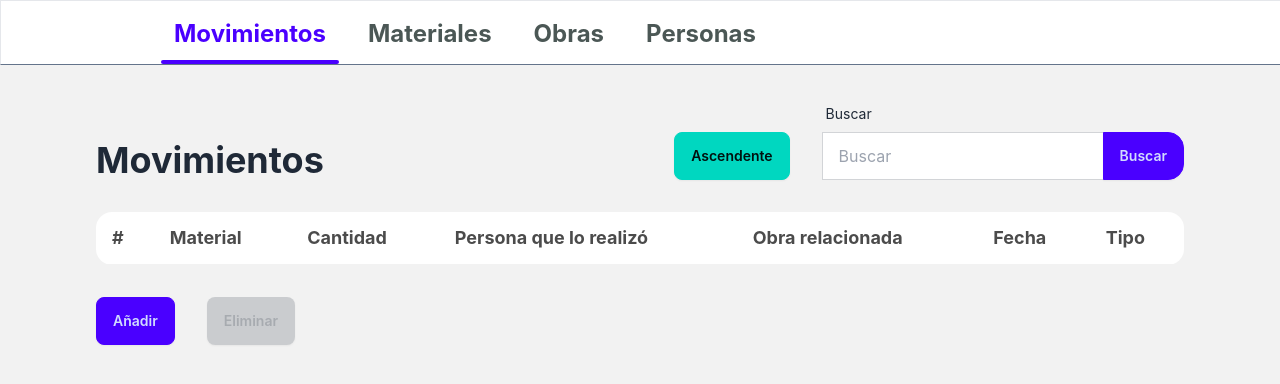
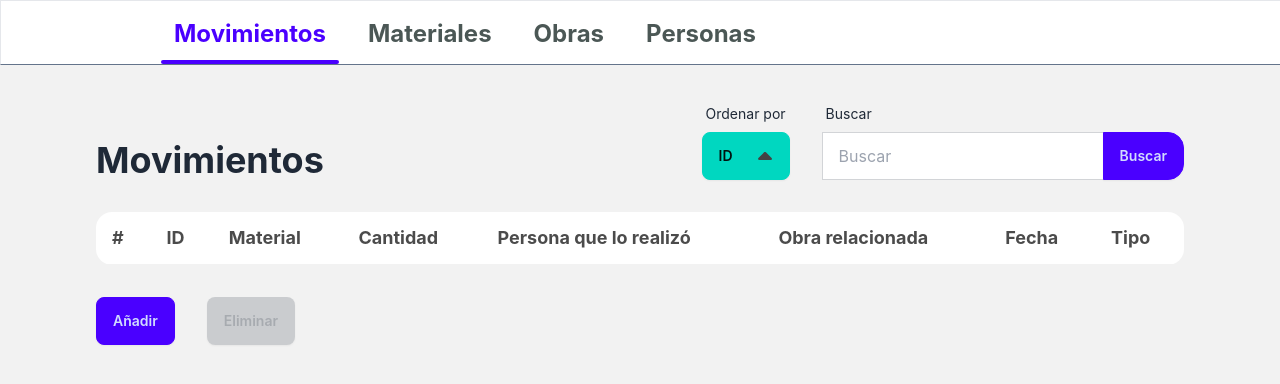
Before and after one commit to osoyinas/simple-inventory, a React (Vite) app: page /#/moves in a window 1280 px wide. Shown: the top 384 px of the page. Built offline with nearby package versions, Linux system fonts and the light colour scheme.

Commit message:
Add sort button

```diff
--- a/src/renderer/Components/dashboard/MaterialDashboard.tsx
+++ b/src/renderer/Components/dashboard/MaterialDashboard.tsx
@@ -8,10 +8,42 @@ import { useSort } from "@/renderer/hooks/useSort";
 import { deleteMaterial } from "@/api/material";
 import { GenericTable } from "../table/GenericTable";
 
+
+
+
 export function MaterialDashboard() {
+    const HEADERS = [
+        {name: "ID"},
+        {name: "Nombre"},
+        {name: "Cantidad total"},
+        {name: "Cantidad disponible"},
+        {name: "Descripción"},
+    ]
+    const FIELDS: TableField<Material>[] = [
+        {key: "id"},
+        {key: "name"},
+        {key: "absolute_amount",
+            logic: (item: Material) => {
+                return (<span>{item.absolute_amount} <span className="opacity-90 text-lg">{item.units}</span></span>)
+            }},
+        {key: "available_amount",
+            logic: (item: Material) => {
+                return (<span>{item.available_amount} <span className="opacity-90 text-lg">{item.units}</span></span>)
+            }
+        },
+        {key: "description"}
+    ];
+
+    const FORM_FIELDS: FormField<Material>[] = [
+        {label:"Nombre", key:"name", type:"text"},
+        {label:"Cantidad total", key:"absolute_amount", type:"number"},
+        {label:"Cantidad disponible", key:"available_amount", type:"number"},
+        {label: "Medida", key:"units", type:"select", options: Object.values(UNIT).map((unit) => ({value: unit, name: unit}))},
+        {label:"Descripción (opcional)", key:"description", type:"textarea"}
+    ]
     const [materials, setMaterials] = useState<Material[]>([])
     const {filteredItems : filteredMaterials, setFilter} = useFilter<Material>({items: materials, key: "name"})
-    const {sortedItems: sortedMaterials, setSort, changeSortDirection, sortDirection} = useSort<Material>(filteredMaterials)
+    const {sortedItems: sortedMaterials, setSort, changeSortDirection, sortDirection, getCurrentSort} = useSort<Material>(filteredMaterials, HEADERS, FIELDS)
 
     useEffect(() => {
         getMaterials().then((response) => {
@@ -47,39 +79,12 @@ export function MaterialDashboard() {
         updateMaterial(item).catch((error) => console.error(error));
         refreshMaterials();
     }
-    const headers = [
-        {name: "Nombre"},
-        {name: "Cantidad total"},
-        {name: "Cantidad disponible"},
-        {name: "Descripción"}
-    ]
-    const fields: TableField<Material>[] = [
-        {key: "name"},
-        {key: "absolute_amount",
-            logic: (item: Material) => {
-                return (<span>{item.absolute_amount} <span className="opacity-90 text-lg">{item.units}</span></span>)
-            }},
-        {key: "available_amount",
-            logic: (item: Material) => {
-                return (<span>{item.available_amount} <span className="opacity-90 text-lg">{item.units}</span></span>)
-            }
-        },
-        {key: "description"}
-    ];
-
-    const formFields: FormField<Material>[] = [
-        {label:"Nombre", key:"name", type:"text"},
-        {label:"Cantidad total", key:"absolute_amount", type:"number"},
-        {label:"Cantidad disponible", key:"available_amount", type:"number"},
-        {label: "Medida", key:"units", type:"select", options: Object.values(UNIT).map((unit) => ({value: unit, name: unit}))},
-        {label:"Descripción (opcional)", key:"description", type:"textarea"}
-    ]
     return (
         <LayoutContainer>
             <GenericTable
                 title="Materiales"
-                headers={headers}
-                fields={fields}
+                headers={HEADERS}
+                fields={FIELDS}
                 items={sortedMaterials}
                 changeSortDirection={changeSortDirection}
                 handleDelete={handleDelete}
@@ -88,7 +93,8 @@ export function MaterialDashboard() {
                 sortDirection={sortDirection}
                 handleSort={(value:keyof Material| null)=>{setSort(value)}}
                 handleFilter={(value:string)=> {setFilter(value)}}
-                formFields={formFields}
+                formFields={FORM_FIELDS}
+                getCurrentSort={getCurrentSort}
             />
         </LayoutContainer>
     );
--- a/src/renderer/Components/dashboard/MovementDashboard.tsx
+++ b/src/renderer/Components/dashboard/MovementDashboard.tsx
@@ -10,14 +10,64 @@ import { usePersonOptions } from "@/renderer/hooks/usePersonOptions";
 import { useMaterialOptions } from "@/renderer/hooks/useMaterialOptions";
 import { UseWorkOptions } from "@/renderer/hooks/useWorkOptions";
 
+
 export function MovementDasboard() {
-    const [moves, setMoves] = useState<Movement[]>([]);
-    const {filteredItems , setFilter} = useFilter<Movement>({items: moves, key: "material_name"});
-    const {sortedItems: sortedPersons, setSort, changeSortDirection, sortDirection} = useSort(filteredItems);
+    const HEADERS = [
+        {name:"ID"},
+        {name:"Material"},
+        {name:"Cantidad"},
+        {name:"Persona que lo realizó"},
+        {name:"Obra relacionada"},
+        {name:"Fecha"},
+        {name:"Tipo"},
+    ]
+
+    const FIELDS: TableField<Movement>[]= [
+        {key: "id"},
+        {key: "material_name"},
+        {key: "amount", logic: (item: Movement) => (
+            <div className={`font-bold  text-xl `}>
+                {item.type === MOVEMENT_TYPE.in? "+": "-"}{item.amount} {item.material_units}
+            </div>)
+        },
+        {key: "person_name"},
+        {key: "work_name"},
+        {key: "date", logic: (item: Movement) => {
+            const date = new Date(item.date);
+            return date.toLocaleDateString('es-ES', { day: 'numeric', month: 'long', year: 'numeric' });
+        }
+        },
+        {key: "type", logic: (item: Movement) => item.type === MOVEMENT_TYPE.in
+            ? <button className="btn btn-success rounded-full w-28" onClick={()=> {
+                updateMovement({...item, type: MOVEMENT_TYPE.out}).catch((error) => console.error(error));
+                refreshMoves();
+            }}>Entrada</button>
+            : <button className="btn btn-error rounded-full w-28" onClick={()=> {
+                updateMovement({...item, type: MOVEMENT_TYPE.in}).catch((error) => console.error(error));
+                refreshMoves();
+            }}>Salida</button>
+        },
+    ];
 
     const {personsAsOptions} = usePersonOptions();
     const {materialsAsOptions} = useMaterialOptions();
     const {worksAsOptions} = UseWorkOptions();
+
+
+    const FORM_FIELDS: FormField<Movement>[]= [
+        {label:"Material", key:"material_id", type:"select", options: materialsAsOptions},
+        {label:"Obra", key:"work_id", type:"select", options: worksAsOptions},
+        {label:"Persona", key:"person_id", type:"select", options: personsAsOptions},
+        {label:"Cantidad", key:"amount", type:"number"},
+        {label:"Fecha", key:"date", type:"date"},
+        {label:"Tipo", key:"type", type:"select", options: [ {value: MOVEMENT_TYPE.out, name: "Salida"}, {value: MOVEMENT_TYPE.in, name: "Entrada"}]},
+        {label:"Descripción (opcional)", key:"description", type:"textarea"},
+    ]
+
+    const [moves, setMoves] = useState<Movement[]>([]);
+    const {filteredItems , setFilter} = useFilter<Movement>({items: moves, key: "material_name"});
+    const {sortedItems: sortedPersons, setSort, changeSortDirection, sortDirection, getCurrentSort} = useSort(filteredItems, HEADERS, FIELDS);
+
 
     useEffect(() => {
         refreshMoves();
@@ -44,56 +94,12 @@ export function MovementDasboard() {
         });
     };
 
-    const headers = [
-        {name:"Material"},
-        {name:"Cantidad"},
-        {name:"Persona que lo realizó"},
-        {name:"Obra relacionada"},
-        {name:"Fecha"},
-        {name:"Tipo"},
-    ]
-
-    const fields: TableField<Movement>[]= [
-        {key: "material_name"},
-        {key: "amount", logic: (item: Movement) => (
-            <div className={`font-bold  text-xl `}>
-                {item.type === MOVEMENT_TYPE.in? "+": "-"}{item.amount} {item.material_units}
-            </div>)
-        },
-        {key: "person_name"},
-        {key: "work_name"},
-        {key: "date", logic: (item: Movement) => {
-            const date = new Date(item.date);
-            return date.toLocaleDateString('es-ES', { day: 'numeric', month: 'long', year: 'numeric' });
-        }
-        },
-        {key: "type", logic: (item: Movement) => item.type === MOVEMENT_TYPE.in
-            ? <button className="btn btn-success rounded-full w-28" onClick={()=> {
-                updateMovement({...item, type: MOVEMENT_TYPE.out}).catch((error) => console.error(error));
-                refreshMoves();
-            }}>Entrada</button>
-            : <button className="btn btn-error rounded-full w-28" onClick={()=> {
-                updateMovement({...item, type: MOVEMENT_TYPE.in}).catch((error) => console.error(error));
-                refreshMoves();
-            }}>Salida</button>
-        },
-    ];
-
-    const formFields: FormField<Movement>[]= [
-        {label:"Material", key:"material_id", type:"select", options: materialsAsOptions},
-        {label:"Obra", key:"work_id", type:"select", options: worksAsOptions},
-        {label:"Persona", key:"person_id", type:"select", options: personsAsOptions},
-        {label:"Cantidad", key:"amount", type:"number"},
-        {label:"Fecha", key:"date", type:"date"},
-        {label:"Tipo", key:"type", type:"select", options: [ {value: MOVEMENT_TYPE.out, name: "Salida"}, {value: MOVEMENT_TYPE.in, name: "Entrada"}]},
-        {label:"Descripción (opcional)", key:"description", type:"textarea"},
-    ]
     return (
         <LayoutContainer>
             <GenericTable
                 title="Movimientos"
-                headers={headers}
-                fields={fields}
+                headers={HEADERS}
+                fields={FIELDS}
                 items={sortedPersons}
                 handleAdd={handleAdd}
                 handleSort={setSort}
@@ -101,7 +107,8 @@ export function MovementDasboard() {
                 changeSortDirection={changeSortDirection}
                 handleDelete={handleDelete}
                 handleFilter={setFilter}
-                formFields={formFields}
+                formFields={FORM_FIELDS}
+                getCurrentSort={getCurrentSort}
             />
         </LayoutContainer>
     );
--- a/src/renderer/Components/dashboard/PersonDashboard.tsx
+++ b/src/renderer/Components/dashboard/PersonDashboard.tsx
@@ -8,9 +8,24 @@ import { useSort } from "@/renderer/hooks/useSort";
 import {GenericTable} from "@/renderer/Components/table/GenericTable";
 
 export function PersonDasboard() {
+    const HEADERS = [
+        {name:"ID"},
+        {name:"Nombre"},
+    ]
+
+    const FIELDS: TableField<Person>[]= [
+        {key: "id"},
+        {key: "name"},
+    ];
+
+    const FORM_FIELDS: FormField<Person>[] = [
+        {label:"Nombre", key:"name", type:"text"},
+    ]
+
+
     const [persons, setPersons] = useState<Person[]>([]);
     const {filteredItems : filteredPersons, setFilter} = useFilter({items: persons, key: "name"});
-    const {sortedItems: sortedPersons, setSort, sortDirection, changeSortDirection} = useSort(filteredPersons);
+    const {sortedItems: sortedPersons, setSort, sortDirection, changeSortDirection, getCurrentSort} = useSort(filteredPersons, HEADERS, FIELDS);
 
     useEffect(() => {
         refreshPersons();
@@ -47,26 +62,12 @@ export function PersonDasboard() {
         });
     }
 
-    const headers = [
-        {name:"ID"},
-        {name:"Nombre"},
-    ]
-
-    const fields: TableField<Person>[]= [
-        {key: "id"},
-        {key: "name"},
-    ];
-
-    const formFields: FormField<Person>[] = [
-        {label:"Nombre", key:"name", type:"text"},
-    ]
-
     return (
         <LayoutContainer>
             <GenericTable
                 title="Personas"
-                headers={headers}
-                fields={fields}
+                headers={HEADERS}
+                fields={FIELDS}
                 items={sortedPersons}
                 handleDelete={handleDelete}
                 handleAdd={handleAdd}
@@ -75,7 +76,8 @@ export function PersonDasboard() {
                 sortDirection={sortDirection}
                 changeSortDirection={changeSortDirection}
                 handleFilter={setFilter}
-                formFields={formFields}
+                formFields={FORM_FIELDS}
+                getCurrentSort={getCurrentSort}
             />
         </LayoutContainer>
     );
--- a/src/renderer/Components/dashboard/WorksDashboard.tsx
+++ b/src/renderer/Components/dashboard/WorksDashboard.tsx
@@ -9,9 +9,44 @@ import { addWork } from "@/api/work";
 import {GenericTable} from "@/renderer/Components/table/GenericTable";
 
 export function WorkDashboard() {
+    const HEADERS = [
+        {name:"ID"},
+        {name:"Nombre"},
+        {name:"Fecha de inicio"},
+        {name:"Estado"},
+        {name:"Descripción"}
+    ]
+    const FIELDS: TableField<Work>[] = [
+        {key: "id"},
+        {key: "name"},
+        {key: "start_date", logic: (item: Work) => {
+            const date = new Date(item.start_date);
+            return date.toLocaleDateString('es-ES', { day: 'numeric', month: 'long', year: 'numeric' });
+        }},
+        {key: "status", logic: (item: Work) => item.status === STATUS.pending
+            ? <button className="btn btn-alert rounded-full" onClick={()=> {
+                item.status = STATUS.done
+                handleUpdate(item)
+                refreshWorks()
+            }}>Pendiente</button>
+            : <button className="btn btn-success rounded-full" onClick={()=> {
+                item.status = STATUS.pending
+                handleUpdate(item)
+                refreshWorks()
+            }}>Finalizada</button>
+        },
+        {key: "description"},
+    ];
+
+    const FORM_FIELDS: FormField<Work>[] = [
+        {label:"Nombre", key:"name", type:"text"},
+        {label:"Fecha de inicio", key:"start_date", type:"date"},
+        {label:"Descripción (opcional)", key:"description", type:"textarea"},
+    ]
+
     const [works, setWorks] = useState<Work[]>([]);
     const {filteredItems , setFilter} = useFilter<Work>({items: works, key: "name"});
-    const {sortedItems, setSort, changeSortDirection, sortDirection} = useSort(filteredItems);
+    const {sortedItems, setSort, changeSortDirection, sortDirection, getCurrentSort} = useSort(filteredItems, HEADERS, FIELDS);
 
     useEffect(() => {
         refreshWorks();
@@ -45,44 +80,13 @@ export function WorkDashboard() {
         refreshWorks();
     }
 
-    const headers = [
-        {name:"Nombre"},
-        {name:"Fecha de inicio"},
-        {name:"Estado"},
-        {name:"Descripción"}
-    ]
-    const fields: TableField<Work>[] = [
-        {key: "name"},
-        {key: "start_date", logic: (item: Work) => {
-            const date = new Date(item.start_date);
-            return date.toLocaleDateString('es-ES', { day: 'numeric', month: 'long', year: 'numeric' });
-        }},
-        {key: "status", logic: (item: Work) => item.status === STATUS.pending
-            ? <button className="btn btn-alert rounded-full" onClick={()=> {
-                item.status = STATUS.done
-                handleUpdate(item)
-                refreshWorks()
-            }}>Pendiente</button>
-            : <button className="btn btn-success rounded-full" onClick={()=> {
-                item.status = STATUS.pending
-                handleUpdate(item)
-                refreshWorks()
-            }}>Finalizada</button>
-        },
-        {key: "description"},
-    ];
 
-    const formFields: FormField<Work>[] = [
-        {label:"Nombre", key:"name", type:"text"},
-        {label:"Fecha de inicio", key:"start_date", type:"date"},
-        {label:"Descripción (opcional)", key:"description", type:"textarea"},
-    ]
     return (
         <LayoutContainer>
             <GenericTable
                 title="Obras"
-                headers={headers}
-                fields={fields}
+                headers={HEADERS}
+                fields={FIELDS}
                 items={sortedItems}
                 handleDelete={handleDelete}
                 handleAdd={handleAdd}
@@ -91,7 +95,8 @@ export function WorkDashboard() {
                 changeSortDirection={changeSortDirection}
                 handleSort={setSort}
                 handleFilter={setFilter}
-                formFields={formFields}
+                formFields={FORM_FIELDS}
+                getCurrentSort={getCurrentSort}
             />
         </LayoutContainer>
     );
--- a/src/renderer/Components/icons/Triangles.tsx
+++ b/src/renderer/Components/icons/Triangles.tsx
@@ -1,7 +1,7 @@
 export function DownTriangle() {
     return (
-        <svg xmlns="http://www.w3.org/2000/svg" width="20px" height="20px" viewBox="0 -0.5 17 17" version="1.1" >
-            <g stroke="none" stroke-width="1" fill="none" fill-rule="evenodd">
+        <svg xmlns="http://www.w3.org/2000/svg" width="15px" height="15px" viewBox="0 -0.5 17 17" version="1.1" >
+            <g stroke="none" strokeWidth="1" fill="none" fillRule="evenodd">
                 <path d="M10.106,12.69 C9.525,13.27 8.584,13.27 8.002,12.69 L1.561,6.246 C0.979,5.665 0.722,4.143 2.561,4.143 L15.549,4.143 C17.45,4.143 17.131,5.664 16.549,6.246 L10.106,12.69 L10.106,12.69 Z" fill="#434343" >
 
                 </path>
@@ -12,13 +12,13 @@ export function DownTriangle() {
 
 export function UpTriangle() {
     return (
-        <svg xmlns="http://www.w3.org/2000/svg"  width="20px" height="20px" viewBox="0 -0.5 17 17" version="1.1" fill="#000000" transform="rotate(180)">
+        <svg xmlns="http://www.w3.org/2000/svg"  width="15px" height="15px" viewBox="0 -0.5 17 17" version="1.1" fill="#000000" transform="rotate(180)">
 
-            <g id="SVGRepo_bgCarrier" stroke-width="0"/>
+            <g id="SVGRepo_bgCarrier" strokeWidth="0"/>
 
-            <g id="SVGRepo_tracerCarrier" stroke-linecap="round" stroke-linejoin="round"/>
+            <g id="SVGRepo_tracerCarrier" strokeLinecap="round" strokeLinejoin="round"/>
 
-            <g id="SVGRepo_iconCarrier"> <title>1237</title> <defs> </defs> <g stroke="none" stroke-width="1" fill="none" fill-rule="evenodd"> <path d="M10.106,12.69 C9.525,13.27 8.584,13.27 8.002,12.69 L1.561,6.246 C0.979,5.665 0.722,4.143 2.561,4.143 L15.549,4.143 C17.45,4.143 17.131,5.664 16.549,6.246 L10.106,12.69 L10.106,12.69 Z" fill="#434343"> </path> </g> </g>
+            <g id="SVGRepo_iconCarrier"> <title>1237</title> <defs> </defs> <g stroke="none" strokeWidth="1" fill="none" fillRule="evenodd"> <path d="M10.106,12.69 C9.525,13.27 8.584,13.27 8.002,12.69 L1.561,6.246 C0.979,5.665 0.722,4.143 2.561,4.143 L15.549,4.143 C17.45,4.143 17.131,5.664 16.549,6.246 L10.106,12.69 L10.106,12.69 Z" fill="#434343"> </path> </g> </g>
         </svg>
     )
 }
--- a/src/renderer/Components/table/GenericTable.tsx
+++ b/src/renderer/Components/table/GenericTable.tsx
@@ -19,9 +19,10 @@ interface Props<T extends Item> {
     sortDirection: boolean;
     handleUpdate?: (item: T) => void;
     formFields: FormField<T>[];
+    getCurrentSort: () => header;
 }
 
-export function GenericTable<T extends Item>({title, headers, fields, items, handleDelete, handleAdd, handleUpdate, sortDirection, handleSort, handleFilter, changeSortDirection, formFields}: Props<T>) {
+export function GenericTable<T extends Item>({title, headers, fields, items, handleDelete, handleAdd, handleUpdate, sortDirection, handleSort, handleFilter, changeSortDirection, formFields, getCurrentSort}: Props<T>) {
 
     const {
         currentItems,
@@ -48,6 +49,7 @@ export function GenericTable<T extends Item>({title, headers, fields, items, han
                     changeSortDirection={changeSortDirection}
                     handleFilter={handleFilter}
                     handleSort={handleSort}
+                    getCurrentSort={getCurrentSort}
                 />
                 <table className="table bg-white min-w-max">
                     <TableHead headers={headers}
--- a/src/renderer/Components/table/TableHeader.tsx
+++ b/src/renderer/Components/table/TableHeader.tsx
@@ -1,4 +1,6 @@
-import { useRef } from "react";
+import { header } from "@/types/types";
+import { useMemo, useRef } from "react";
+import { DownTriangle, UpTriangle } from "../icons/Triangles";
 
 interface Props<T> {
     name: string;
@@ -6,14 +8,15 @@ interface Props<T> {
     changeSortDirection: () => void;
     handleSort: (value: keyof T | null) => void;
     sortDirection : boolean;
+    getCurrentSort: () => header;
   }
 
-export function TableHeader<T>({name, handleFilter, changeSortDirection, sortDirection} : Props<T> ) {
+export function TableHeader<T>({name, handleFilter, changeSortDirection, sortDirection, getCurrentSort } : Props<T> ) {
     return (
         <header className="flex w-full justify-between items-end gap-2 flex-wrap">
             <h1 className="text-4xl font-bold text-left">{name}</h1>
             <aside className="flex gap-8 items-end">
-                <SortInput changeSortDirection={changeSortDirection} sortDirection={sortDirection} />
+                <SortInput changeSortDirection={changeSortDirection} sortDirection={sortDirection}  getCurrentSort={getCurrentSort}/>
                 <SearchInput handleSearchChange={handleFilter} />
             </aside>
         </header>
@@ -58,15 +61,22 @@ function SearchInput({ handleSearchChange }: ItemSearchProps) {
 interface SortInputProps {
     sortDirection: boolean;
     changeSortDirection: () => void;
+    getCurrentSort: () => header;
 }
 
-function SortInput({changeSortDirection, sortDirection}: SortInputProps) {
+function SortInput({changeSortDirection, sortDirection,getCurrentSort}: SortInputProps) {
+    const currentSort = useMemo(() => getCurrentSort(), [getCurrentSort]);
     return (
-        <button className="btn btn-accent" onClick={()=>{
-            console.log("cambiando dir");
-            changeSortDirection()
-        }}>
-            {sortDirection ? "Ascendente" : "Descendente"}
-        </button>
+        <label className="form-control" >
+            <div className="label">
+                <span className="label-text">Ordenar por </span>
+            </div>
+            <button className="btn btn-accent flex justify-between" onClick={()=>{
+                changeSortDirection()
+            }}>
+                {`${currentSort.name}`}{sortDirection ? <UpTriangle / > : <DownTriangle />}
+
+            </button>
+        </label>
     )
 }
--- a/src/renderer/hooks/useSort.tsx
+++ b/src/renderer/hooks/useSort.tsx
@@ -2,8 +2,9 @@
 /* eslint-disable @typescript-eslint/no-explicit-any */
 import { Item } from '@/types/models';
 import { useState, useMemo } from 'react';
+import { TableField, header } from '@/types/types';
 
-export function useSort<T extends Item>( items: T[] ) {
+export function useSort<T extends Item>( items: T[], headers: header[], fields: TableField<T>[] ) {
     const [sort, setSort] = useState<keyof T | null>("id" as keyof T);
     const [sortDirection, setSortDirection] = useState<boolean>(true); // true = asc, false = desc
 
@@ -12,6 +13,12 @@ export function useSort<T extends Item>( items: T[] ) {
         setSortDirection((prev) => !prev);
     }
 
+    const getCurrentSort = () => {
+        console.log(fields);
+        const index = fields.indexOf(fields.find((field) => field.key === sort) as TableField<T>);
+        console.log(index);
+        return headers[index];
+    }
     const sortedItems =  useMemo(() => {
         if (!sort)
             return items
@@ -36,5 +43,5 @@ export function useSort<T extends Item>( items: T[] ) {
             });
 
     }, [sort, items, sortDirection]);
-    return { sortedItems, setSort, sortDirection, changeSortDirection };
+    return { sortedItems, setSort, sortDirection, changeSortDirection, getCurrentSort };
 }
```
